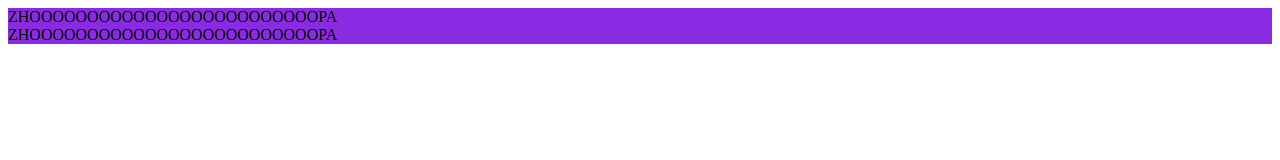
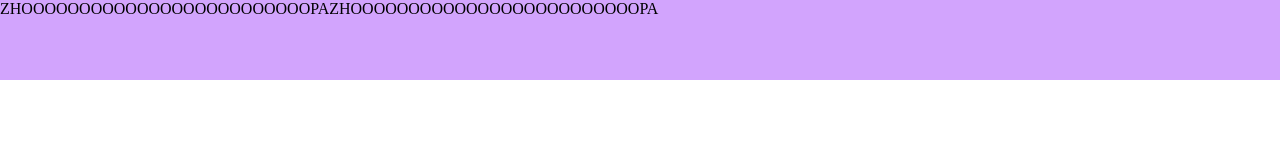
Before and after one commit to new-house-drive/FrostKitty, a website: page public/index.html in a window 1280 px wide. Drawn offline with Linux system fonts and the light colour scheme.

Commit message:
update body margin

```diff
--- a/public/style.css
+++ b/public/style.css
@@ -1,7 +1,12 @@
+body {
+    margin: 0%;
+}
+
 .header {
-    background-color: blueviolet;
+    background-color: rgb(210, 164, 253);
     width: 100%;
-    height: 10%;
+    min-height: 80px;
+    position: sticky;
 }
 
 .board {
@@ -11,3 +16,7 @@
 .board:active {
     background-color: aqua;
 }
+
+.logo-image {
+    float: left;
+}
```
